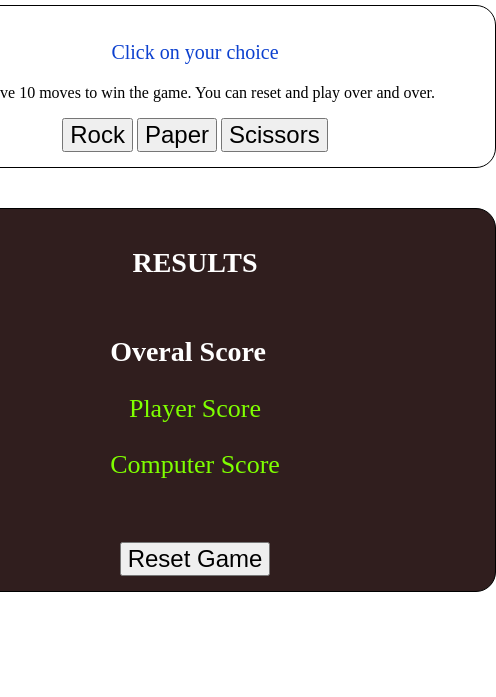
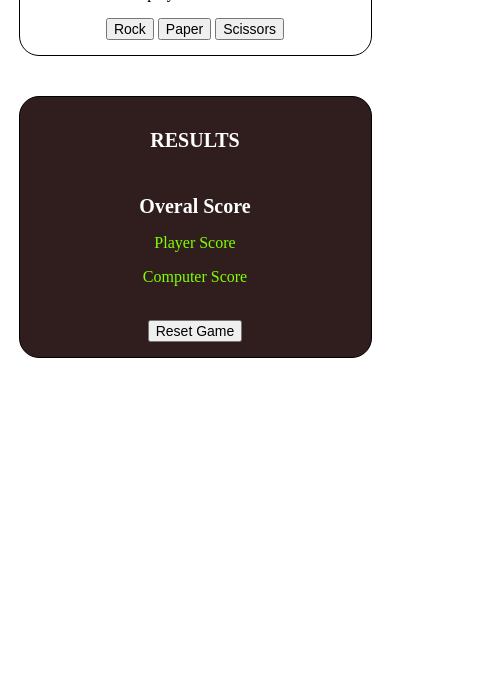
Before and after one commit to pkwandera1/rock_paper_scissors, a plain HTML site: page index.html in a window 390 px wide. Shown: the part 147-844 px from the top of the page, 496 px wide, since content can reach past the window. Drawn offline with Linux system fonts and the light colour scheme.

Commit message:
Make page responsive Adjust body margins to zero Give the main dive elements an 80% width, and a max width 600px Add media querry for screens 600px and below with the folowing elements targeted; h1, buttons, the two main div elements, .overal-score and #result. Assign appropriate values to the above.

```diff
--- a/styles.css
+++ b/styles.css
@@ -1,57 +1,95 @@
-
 body {
     display: flex;
     flex-direction: column;
     align-items: center;
+    font-size: 16px;
+    margin: 0;
+    padding: 0;
 }
+
 p {
     text-align: center;
 }
+
 .game {
     border: 1px solid black;
     margin: 20px 0;
-    width: 600px;
+    width: 80%;
+    max-width: 600px;
     padding: 15px 0;
     border-radius: 20px;
 }
+
 .game-result {
     display: flex;
     flex-direction: column;
     align-items: center;
     background-color: rgb(48, 30, 30);
 }
+
 .game-play {
     text-align: center;
 }
+
 h1 {
-    font-size: 54px;
+    font-size: 36px;
     margin: 0;
 }
+
 h2 {
-    font-size: 28px;
+    font-size: 20px;
     color: white;
 }
 
-.click-game, #resetButton {
-    font-size: 24px;
+.click-game,
+#resetButton {
+    font-size: 18px;
 }
+
 .instruction {
-    font-size: 20px;
+    font-size: 16px;
     color: rgb(12, 64, 207);
 }
+
 #message {
-    font-size: 24px;
+    font-size: 18px;
     color: blueviolet;
     margin: 5px 0;
+}
+
 .message {
     height: 10px;
 }
-}
+
 .overal-score {
-    font-size: 26px;
+    font-size: 20px;
     color: chartreuse;
 }
+
 #result {
     color: white;
-    font-size: 36px;
+    font-size: 24px;
 }
+
+@media only screen and (max-width: 600px) {
+    h1 {
+        font-size: 24px;
+    }
+
+    .click-game,
+    #resetButton {
+        font-size: 14px;
+    }
+
+    .game {
+        width: 90%;
+    }
+
+    .overal-score {
+        font-size: 16px;
+    }
+
+    #result {
+        font-size: 18px;
+    }
+}
```
